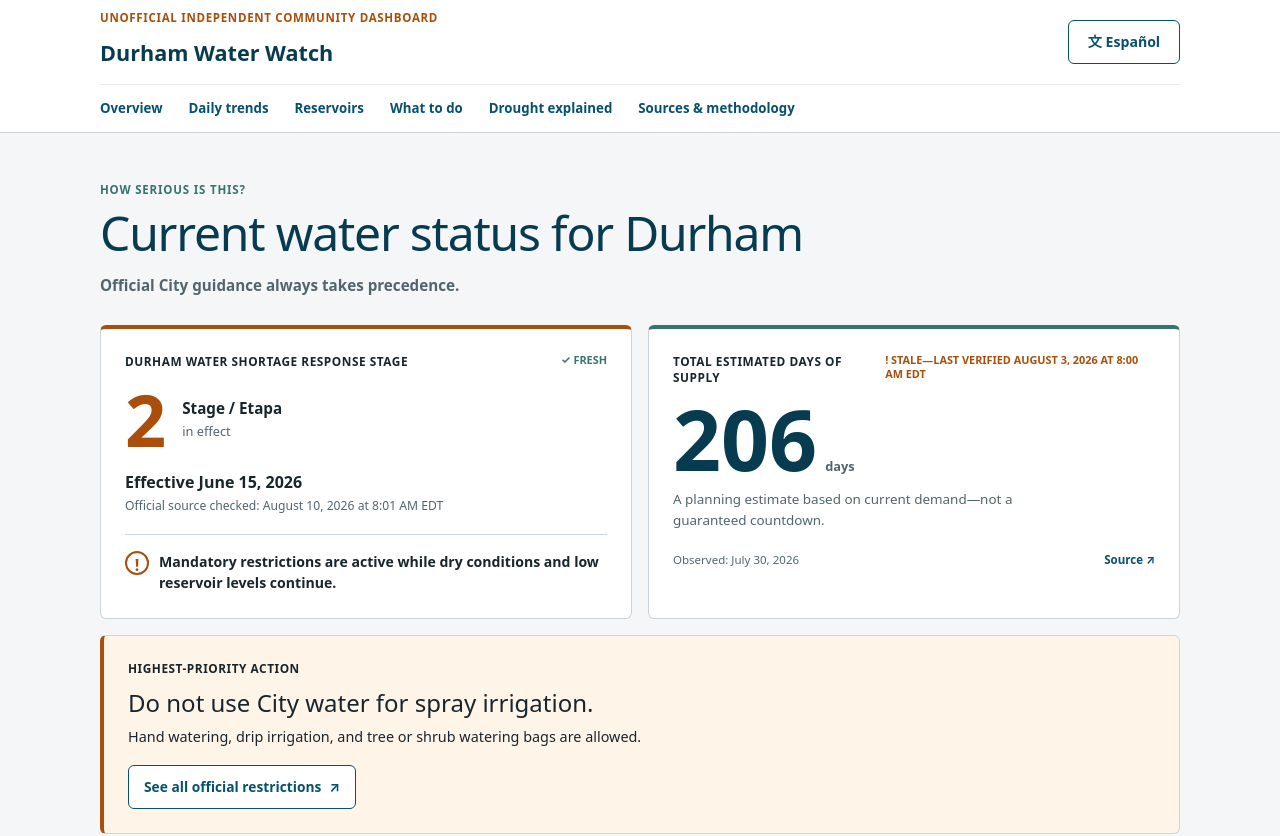
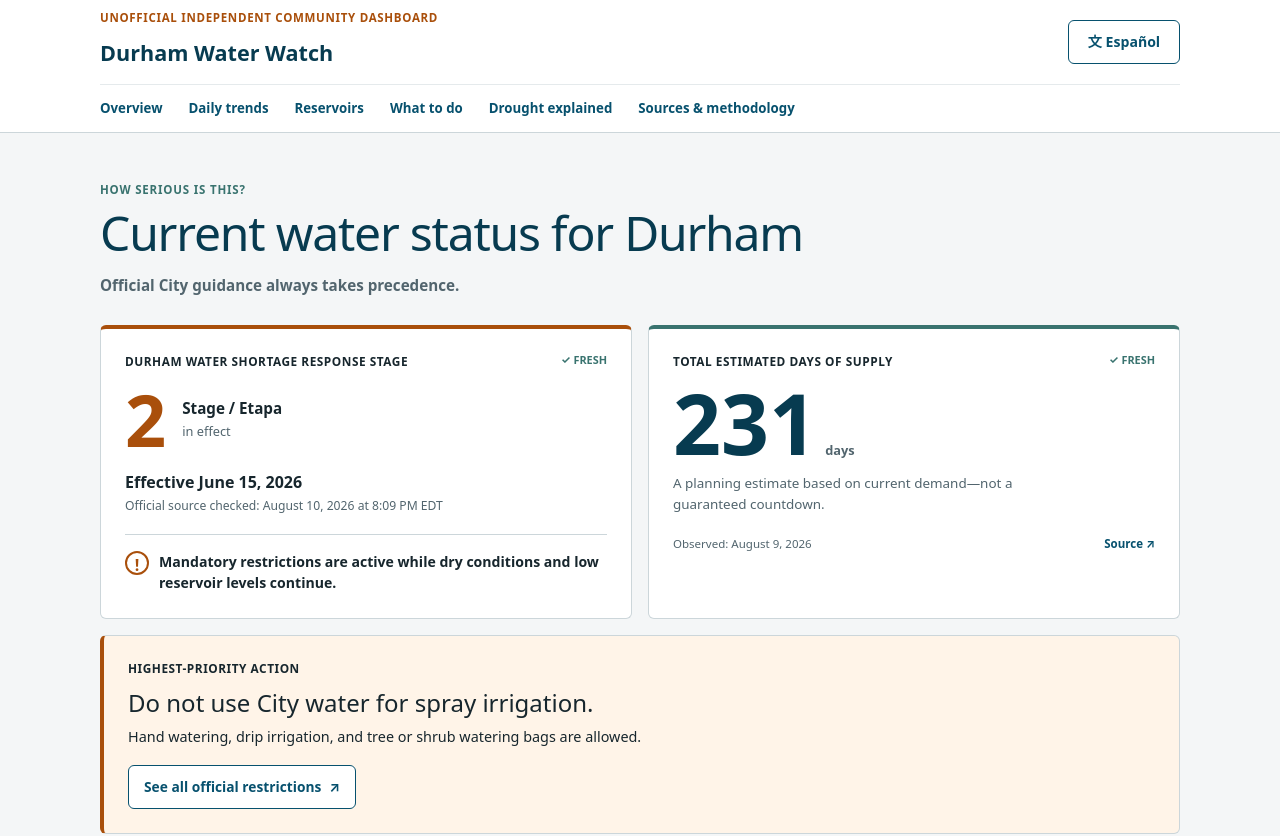
Before and after one commit to KyleStay/durham-water-watch, a Next.js app: page / in a window 1280 px wide. Shown: the top 836 px of the page. Built offline with nearby package versions, Linux system fonts and the light colour scheme.

Commit message:
Fix supply refresh after City label change

```diff
--- a/public/data/dashboard.json
+++ b/public/data/dashboard.json
@@ -5,7 +5,7 @@
     "sourceUrl": "https://www.durhamnc.gov/1061/Durham-Saves-Water",
     "observedAt": "2026-06-15",
     "effectiveDate": "2026-06-15",
-    "verifiedAt": "2026-08-10T12:01:59.209Z",
+    "verifiedAt": "2026-08-11T00:09:53.156Z",
     "status": "fresh",
     "retrievalStatus": "verified",
     "validationResult": "accepted",
@@ -13,78 +13,74 @@
   },
   "supply": {
     "accessible": {
-      "value": 127,
+      "value": 147,
       "units": "days",
       "sourceUrl": "https://www.durhamnc.gov/1214/Current-Data",
-      "observedAt": "2026-07-30",
-      "verifiedAt": "2026-08-03T12:00:29.688Z",
-      "status": "stale",
-      "retrievalStatus": "failed",
-      "validationResult": "rejected",
-      "previousValue": 125,
-      "note": "The official source could not be refreshed: Accessible supply did not parse"
+      "observedAt": "2026-08-09",
+      "verifiedAt": "2026-08-11T00:09:53.156Z",
+      "status": "fresh",
+      "retrievalStatus": "verified",
+      "validationResult": "accepted",
+      "previousValue": 127
     },
     "belowIntakes": {
-      "value": 48,
+      "value": 52,
       "units": "days",
       "sourceUrl": "https://www.durhamnc.gov/1214/Current-Data",
-      "observedAt": "2026-07-30",
-      "verifiedAt": "2026-08-03T12:00:29.688Z",
-      "status": "stale",
-      "retrievalStatus": "failed",
-      "validationResult": "rejected",
-      "previousValue": 48,
-      "note": "The official source could not be refreshed: Accessible supply did not parse"
+      "observedAt": "2026-08-09",
+      "verifiedAt": "2026-08-11T00:09:53.156Z",
+      "status": "fresh",
+      "retrievalStatus": "verified",
+      "validationResult": "accepted",
+      "previousValue": 48
     },
     "quarry": {
-      "value": 31,
+      "value": 32,
       "units": "days",
       "sourceUrl": "https://www.durhamnc.gov/1214/Current-Data",
-      "observedAt": "2026-07-30",
-      "verifiedAt": "2026-08-03T12:00:29.688Z",
-      "status": "stale",
-      "retrievalStatus": "failed",
-      "validationResult": "rejected",
-      "previousValue": 31,
-      "note": "The official source could not be refreshed: Accessible supply did not parse"
+      "observedAt": "2026-08-09",
+      "verifiedAt": "2026-08-11T00:09:53.156Z",
+      "status": "fresh",
+      "retrievalStatus": "verified",
+      "validationResult": "accepted",
+      "previousValue": 31
     },
     "total": {
-      "value": 206,
+      "value": 231,
       "units": "days",
       "sourceUrl": "https://www.durhamnc.gov/1214/Current-Data",
-      "observedAt": "2026-07-30",
-      "verifiedAt": "2026-08-03T12:00:29.688Z",
-      "status": "stale",
-      "retrievalStatus": "failed",
-      "validationResult": "rejected",
-      "previousValue": 204,
-      "note": "The official source could not be refreshed: Accessible supply did not parse"
+      "observedAt": "2026-08-09",
+      "verifiedAt": "2026-08-11T00:09:53.156Z",
+      "status": "fresh",
+      "retrievalStatus": "verified",
+      "validationResult": "accepted",
+      "previousValue": 206
     }
   },
   "reservoirs": {
     "michie": {
-      "value": 334.6,
+      "value": 334.54,
       "fullPool": 341,
       "units": "ft msl",
       "sourceUrl": "https://www.durhamnc.gov/1225/Lake-Levels",
-      "observedAt": "2026-08-06",
-      "verifiedAt": "2026-08-10T12:01:59.209Z",
-      "status": "stale",
+      "observedAt": "2026-08-09",
+      "verifiedAt": "2026-08-11T00:09:53.156Z",
+      "status": "fresh",
       "retrievalStatus": "verified",
       "validationResult": "accepted",
-      "previousValue": 333.06
+      "previousValue": 334.6
     },
     "little": {
-      "value": 342.88,
+      "value": 342.87,
       "fullPool": 355,
       "units": "ft msl",
       "sourceUrl": "https://www.durhamnc.gov/1225/Lake-Levels",
-      "observedAt": "2026-08-06",
-      "verifiedAt": "2026-08-10T12:01:59.209Z",
-      "status": "stale",
+      "observedAt": "2026-08-09",
+      "verifiedAt": "2026-08-11T00:09:53.156Z",
+      "status": "fresh",
       "retrievalStatus": "verified",
       "validationResult": "accepted",
-      "previousValue": 342.86
+      "previousValue": 342.88
     }
   },
   "drought": {
@@ -92,7 +88,7 @@
     "units": "category",
     "sourceUrl": "https://www.ncdrought.org/",
     "observedAt": "2026-08-04T08:00:00-04:00",
-    "verifiedAt": "2026-08-10T12:01:59.209Z",
+    "verifiedAt": "2026-08-11T00:09:53.156Z",
     "status": "fresh",
     "retrievalStatus": "verified",
     "validationResult": "accepted",
@@ -100,31 +96,31 @@
   },
   "streamflow": {
     "flat": {
-      "value": 0.71,
+      "value": 0.47,
       "units": "ft³/s",
       "sourceUrl": "https://waterdata.usgs.gov/monitoring-location/02085500/",
-      "observedAt": "2026-08-10T07:45:00.000-04:00",
-      "verifiedAt": "2026-08-10T12:01:59.209Z",
+      "observedAt": "2026-08-10T19:45:00.000-04:00",
+      "verifiedAt": "2026-08-11T00:09:53.156Z",
       "status": "fresh",
       "retrievalStatus": "verified",
       "validationResult": "accepted",
-      "previousValue": 0.81,
+      "previousValue": 0.71,
       "note": "USGS provisional data; subject to revision."
     },
     "little": {
-      "value": 2.29,
+      "value": 1.78,
       "units": "ft³/s",
       "sourceUrl": "https://waterdata.usgs.gov/monitoring-location/0208521324/",
-      "observedAt": "2026-08-10T07:15:00.000-04:00",
-      "verifiedAt": "2026-08-10T12:01:59.209Z",
+      "observedAt": "2026-08-10T19:15:00.000-04:00",
+      "verifiedAt": "2026-08-11T00:09:53.156Z",
       "status": "fresh",
       "retrievalStatus": "verified",
       "validationResult": "accepted",
-      "previousValue": 2.89,
+      "previousValue": 2.29,
       "note": "USGS provisional data; subject to revision."
     }
   },
   "historyStarts": "2026-07-27",
-  "generatedAt": "2026-08-10T12:01:59.209Z",
-  "lastRefreshResult": "verified: flat historical streamflow; verified: reservoirs; failed: supply.accessible, supply.belowIntakes, supply.quarry, supply.total; verified: streamflow; verified: stage; verified: drought; verified: little historical streamflow"
+  "generatedAt": "2026-08-11T00:09:53.156Z",
+  "lastRefreshResult": "verified: drought; verified: flat historical streamflow; verified: reservoirs; verified: streamflow; verified: supply; verified: stage; verified: little historical streamflow"
 }
--- a/public/data/history.json
+++ b/public/data/history.json
@@ -248,39 +248,27 @@
     },
     {
       "date": "2026-08-10",
-      "capturedAt": "2026-08-10T12:01:59.209Z",
+      "capturedAt": "2026-08-11T00:09:53.156Z",
       "values": {
         "stage": 2,
         "supply": {
-          "accessible": 127,
-          "belowIntakes": 48,
-          "quarry": 31,
-          "total": 206
+          "accessible": 147,
+          "belowIntakes": 52,
+          "quarry": 32,
+          "total": 231
         },
         "reservoirs": {
-          "michie": 334.6,
-          "little": 342.88
+          "michie": 334.54,
+          "little": 342.87
         },
         "drought": "D1 · Moderate Drought",
         "streamflow": {
-          "flat": 0.71,
-          "little": 2.29
+          "flat": 0.47,
+          "little": 1.78
         }
       },
-      "retainedFields": [
-        "supply.accessible",
-        "supply.belowIntakes",
-        "supply.quarry",
-        "supply.total",
-        "reservoirs.michie",
-        "reservoirs.little"
-      ],
-      "quarantinedFields": [
-        "supply.accessible",
-        "supply.belowIntakes",
-        "supply.quarry",
-        "supply.total"
-      ]
+      "retainedFields": [],
+      "quarantinedFields": []
     }
   ]
 }
--- a/scripts/refresh-data.mjs
+++ b/scripts/refresh-data.mjs
@@ -1,6 +1,7 @@
 import { readFile, rename, writeFile } from "node:fs/promises";
 import { resolve } from "node:path";
 import { sourceIsDue } from "./refresh-policy.mjs";
+import { parseSupplyValues } from "./supply-parser.mjs";
 
 const snapshotPath = resolve(import.meta.dirname, "../public/data/dashboard.json");
 const temporaryPath = `${snapshotPath}.next`;
@@ -167,17 +168,7 @@ async function refreshSupply() {
     if (sectionStart < 0) throw new Error("Days-of-supply section was missing");
     const section = text.slice(sectionStart);
     const observedAt = parseDate(section);
-    const accessible = numberFrom(section, /premium water remaining[^:\d]*:\s*(\d+(?:\.\d+)?)/i, "Accessible supply");
-    const belowIntakes = numberFrom(section, /below the intake structures remaining[^:\d]*:\s*(\d+(?:\.\d+)?)/i, "Below-intake supply");
-    const quarry = numberFrom(section, /Teer Quarry[^:\d]*:\s*(\d+(?:\.\d+)?)/i, "Teer Quarry supply");
-    const total = numberFrom(section, /Total days of supply[^:\d]*:\s*(\d+(?:\.\d+)?)/i, "Total supply");
-
-    if ([accessible, belowIntakes, quarry, total].some((value) => value < 0)) {
-      throw new Error("Days-of-supply components must be nonnegative");
-    }
-    if (Math.abs(accessible + belowIntakes + quarry - total) > 1) {
-      throw new Error("Official total is inconsistent with its displayed components");
-    }
+    const { accessible, belowIntakes, quarry, total } = parseSupplyValues(section);
 
     const common = { units: "days", sourceUrl: SOURCES.data, observedAt };
     accept(paths[0], { ...common, value: accessible }, { maxDelta: 50 });
--- /dev/null
+++ b/scripts/supply-parser.mjs
@@ -0,0 +1,39 @@
+function numberFrom(text, expression, label) {
+  const match = text.match(expression);
+  if (!match) throw new Error(`${label} did not parse`);
+  const value = Number(match[1].replaceAll(",", ""));
+  if (!Number.isFinite(value)) throw new Error(`${label} was not numeric`);
+  return value;
+}
+
+export function parseSupplyValues(section) {
+  const accessible = numberFrom(
+    section,
+    /(?:premium|easily accessible) water remaining[^:\d]*:\s*(\d+(?:\.\d+)?)/i,
+    "Accessible supply",
+  );
+  const belowIntakes = numberFrom(
+    section,
+    /below the intake structures remaining[^:\d]*:\s*(\d+(?:\.\d+)?)/i,
+    "Below-intake supply",
+  );
+  const quarry = numberFrom(
+    section,
+    /Teer Quarry[^:\d]*:\s*(\d+(?:\.\d+)?)/i,
+    "Teer Quarry supply",
+  );
+  const total = numberFrom(
+    section,
+    /Total days of supply[^:\d]*:\s*(\d+(?:\.\d+)?)/i,
+    "Total supply",
+  );
+
+  if ([accessible, belowIntakes, quarry, total].some((value) => value < 0)) {
+    throw new Error("Days-of-supply components must be nonnegative");
+  }
+  if (Math.abs(accessible + belowIntakes + quarry - total) > 1) {
+    throw new Error("Official total is inconsistent with its displayed components");
+  }
+
+  return { accessible, belowIntakes, quarry, total };
+}
```
Also changed, not shown: public/data/streamflow-history.json, 1 other file (tests, documents, lock files or other folders).
